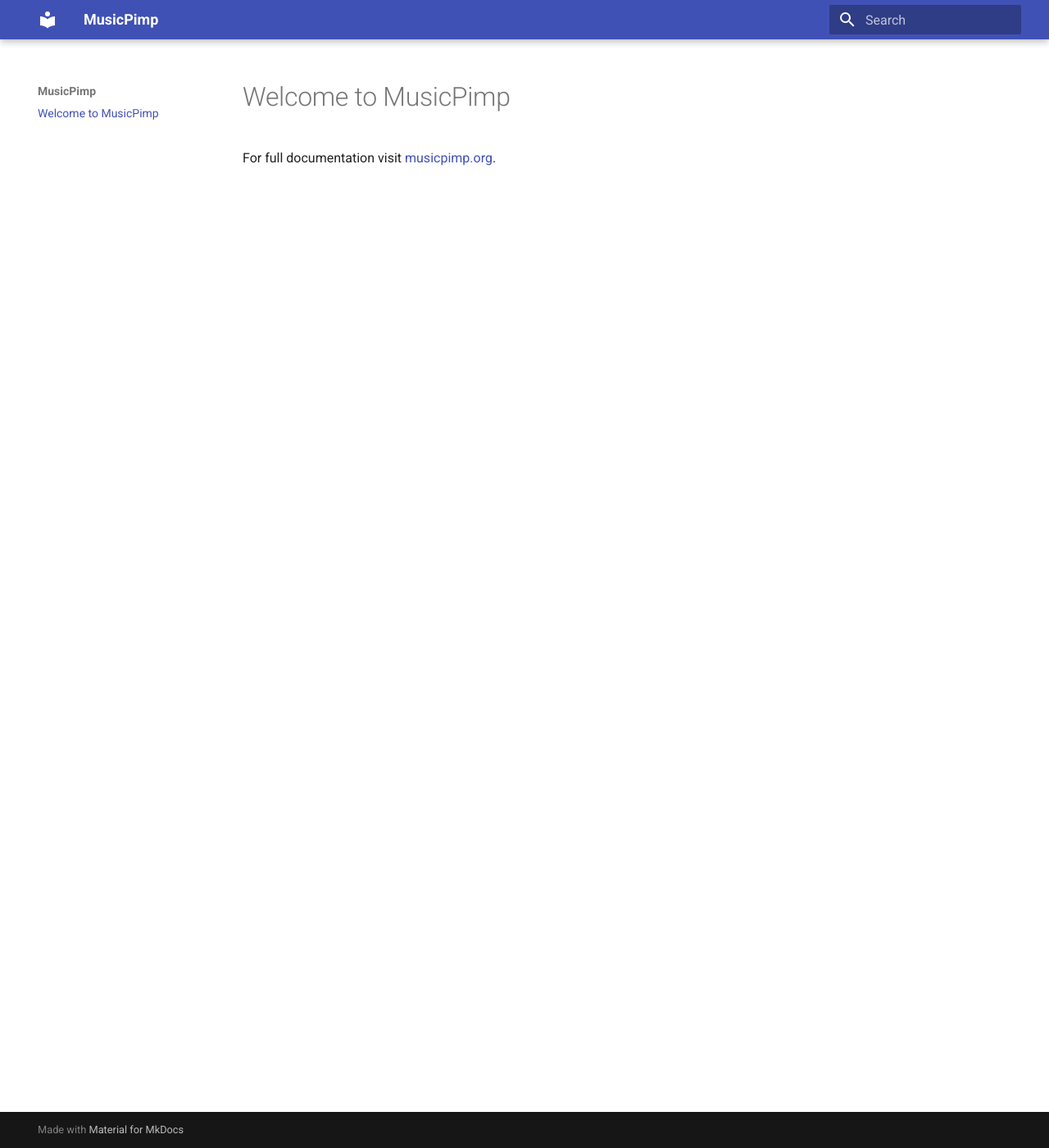
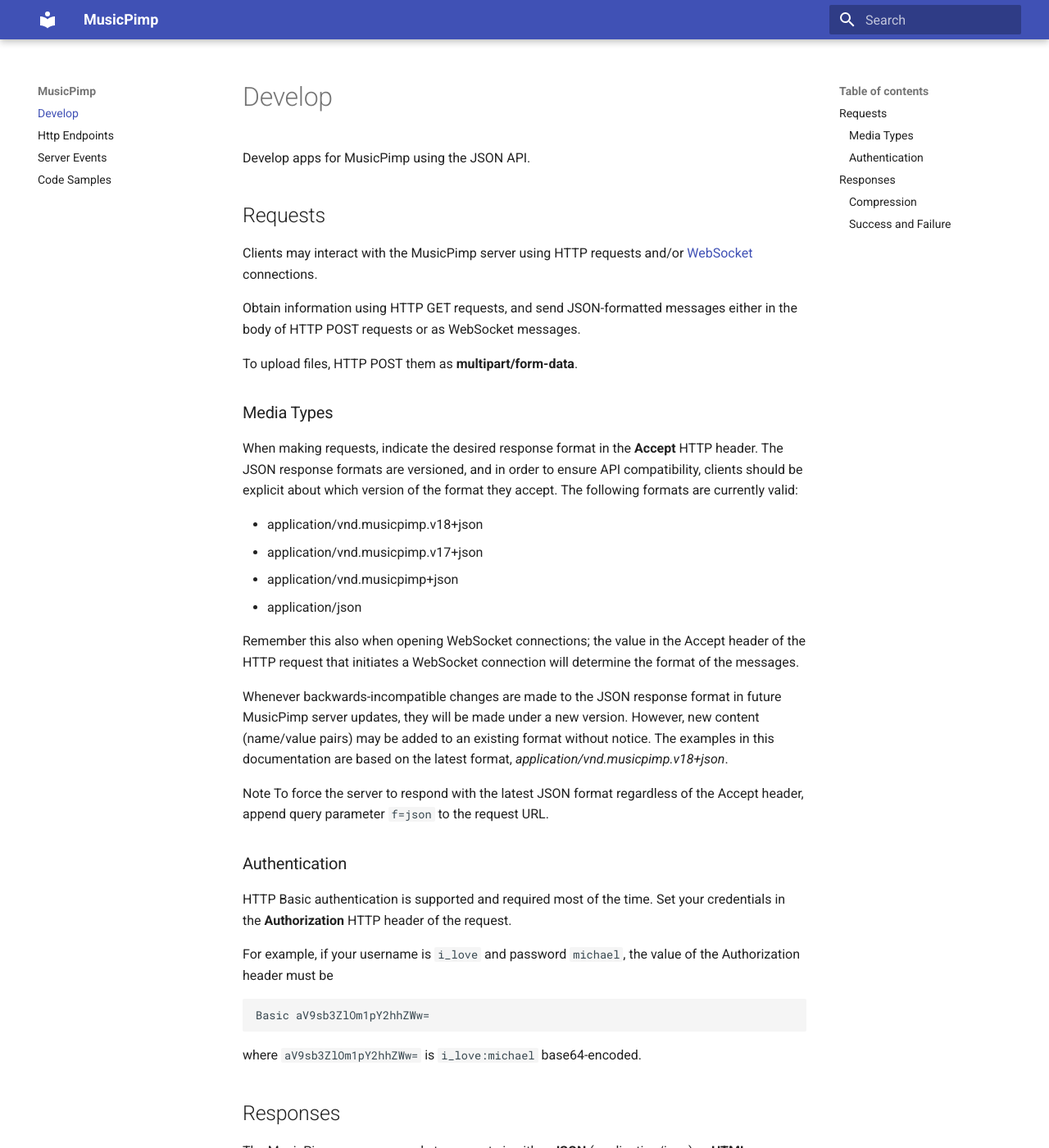
Before and after one commit to malliina/pimpweb, an MkDocs documentation site: the page built from docs/index.md, in a window 1280 px wide and 1400 px high. Shown: the whole window at 82% size. Built offline with MkDocs 1.6.1 and Material for MkDocs 9.7.7, drawn with Linux system fonts in a browser that asks for light colours; some of the changed text lies outside the part shown.

Commit message:
Migrate to mkdocs

```diff
--- a/docs/index.md
+++ b/docs/index.md
@@ -1,3 +1,68 @@
-# Welcome to MusicPimp
+Develop apps for MusicPimp using the JSON API.
 
-For full documentation visit [musicpimp.org](https://www.musicpimp.org).
+## Requests <div id="requests" class="area"></div>
+
+Clients may interact with the MusicPimp server using HTTP requests and/or
+[WebSocket](http://en.wikipedia.org/wiki/WebSockets) connections.
+
+Obtain information using HTTP GET requests, and send JSON-formatted messages either
+in the body of HTTP POST requests or as WebSocket messages.
+
+To upload files, HTTP POST them as **multipart/form-data**.
+
+### Media Types
+
+When making requests, indicate the desired response format in the **Accept** HTTP header.
+The JSON response formats are versioned, and in order to ensure API compatibility,
+clients should be explicit about which version of the format they accept. The following formats are
+currently valid:
+
+- application/vnd.musicpimp.v18+json
+- application/vnd.musicpimp.v17+json
+- application/vnd.musicpimp+json
+- application/json
+
+Remember this also when opening WebSocket connections; the value in the Accept header of the
+HTTP request that initiates a WebSocket connection will determine the format of the messages.
+
+Whenever backwards-incompatible changes are made to the JSON response format in future MusicPimp server
+updates, they will be made under a new version. However, new content (name/value pairs) may be added to an existing
+format without notice. The examples in this documentation are based on the latest format,
+*application/vnd.musicpimp.v18+json*.
+
+<span class="label label-info">Note</span> To force the server to respond with the latest JSON format
+regardless of the Accept header, append query parameter `f=json` to the request URL.
+
+### Authentication
+
+HTTP Basic authentication is supported and required most of the time. Set your
+credentials in the **Authorization** HTTP header of the request.
+
+For example, if your username is `i_love` and password `michael`,
+the value of the Authorization header must be
+
+    Basic aV9sb3ZlOm1pY2hhZWw=
+
+where `aV9sb3ZlOm1pY2hhZWw=` is `i_love:michael` base64-encoded.
+
+## Responses <div id="responses" class="area"></div>
+
+The MusicPimp server responds to requests in either **JSON** (application/json)
+or **HTML** (text/html), depending on what the client has requested.
+
+### Compression
+
+The responses are gzip-compressed provided that the **Accept-Encoding** HTTP header
+of the request contains `gzip`.
+
+### Success and Failure
+
+A successful HTTP status code indicates that the request was processed successfully. The
+response of a failed request will have an HTTP status code indicating failure.
+
+In addition to the information you get from the status code, failed API requests may contain
+a JSON response content indicating the reason your request went titsup.
+
+Example:
+
+    {"reason":"Invalid parameter."}
--- a/mkdocs.yml
+++ b/mkdocs.yml
@@ -1,3 +1,13 @@
 site_name: MusicPimp
+site_author: Michael Skogberg
+
 theme:
   name: 'material'
+
+nav:
+  - Develop: index.md
+  - Http Endpoints: HttpEndpoints.md
+  - Server Events: ServerEvents.md
+  - Code Samples: CodeSamples.md
+
+copyright: Copyright &copy; 2018 <a href="https://github.com/malliina">Michael Skogberg</a>
```
Also changed, not shown: conf/docs/Requests.md (deleted, +0 -41 lines), conf/docs/Responses.md (deleted, +0 -21 lines), docs/CodeSamples.md (renamed from conf/docs/CodeSamples.md, +0 -2 lines), docs/HttpEndpoints.md (renamed from conf/docs/HttpEndpoints.md, +0 -2 lines), docs/ServerEvents.md (renamed from conf/docs/ServerEvents.md, +0 -2 lines), 3 other files.
